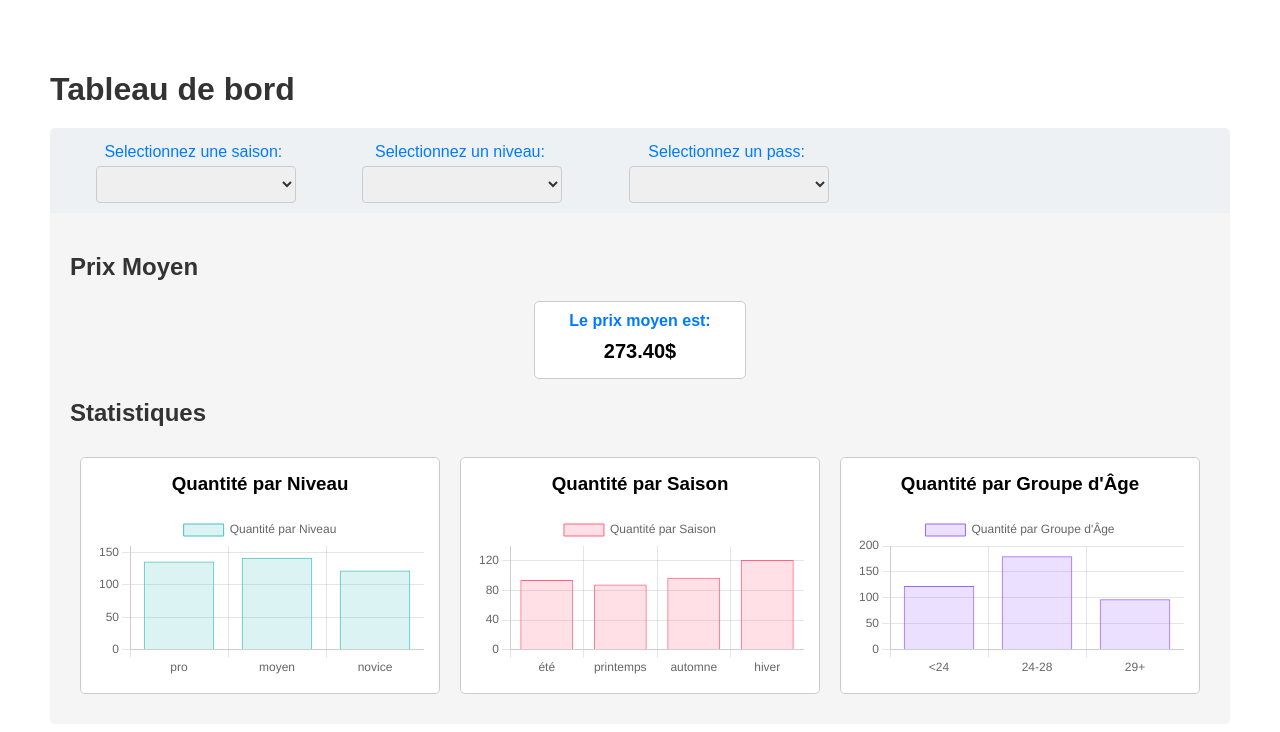
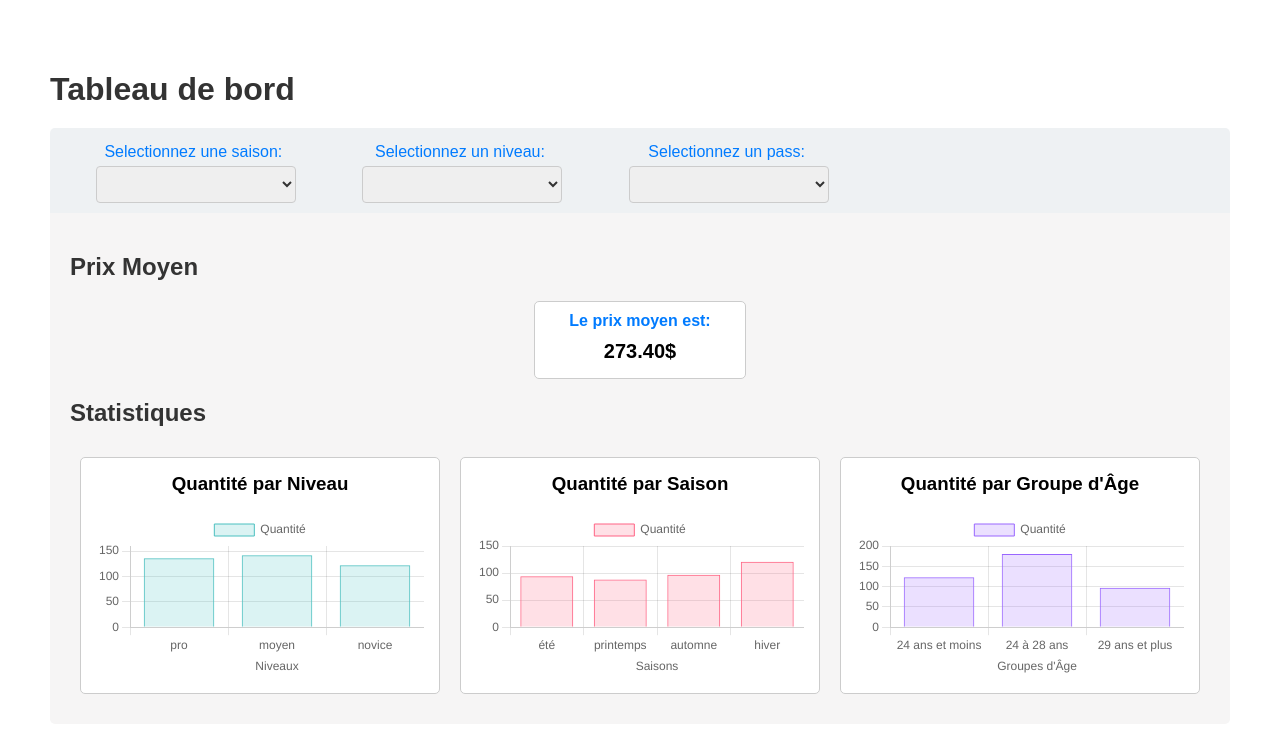
Before and after one commit to GitHubYanis/React-Dashboard, a React (Create React App) app: page / in a window 1280 px wide. Shown: the top 732 px of the page. Built offline with nearby package versions, Linux system fonts and the light colour scheme.

Commit message:
implemented bonus, small bug to be fixed

```diff
--- a/src/components/BarCharts.js
+++ b/src/components/BarCharts.js
@@ -21,13 +21,13 @@ ChartJS.register(
     Legend
 );
 
-const BarCharts = ({ selectedSeason, selectedLevel, selectedPass }) => {
+const BarCharts = ({ selectedSeason, selectedLevel, selectedPass, onSeasonChange, onLevelChange, onPassChange }) => {
     const filteredData = useFilteredData(selectedSeason, selectedLevel, selectedPass);
 
     const organizeChartData = () => {
         const levelData = {};
         const seasonData = {};
-        const ageGroupData = { "<24": 0, "24-28": 0, "29+": 0 };
+        const ageGroupData = { "24 ans et moins": 0, "24 à 28 ans": 0, "29 ans et plus": 0 };
 
         filteredData.forEach(({ niveau, saison, age }) => {
             // Levels data:
@@ -38,11 +38,11 @@ const BarCharts = ({ selectedSeason, selectedLevel, selectedPass }) => {
 
             // Age groups data:
             if (age < 24) {
-                ageGroupData["<24"] += 1;
+                ageGroupData["24 ans et moins"] += 1;
             } else if (age >= 24 && age <= 28) {
-                ageGroupData["24-28"] += 1;
+                ageGroupData["24 à 28 ans"] += 1;
             } else {
-                ageGroupData["29+"] += 1;
+                ageGroupData["29 ans et plus"] += 1;
             }
         });
         return { levelData, seasonData, ageGroupData}
@@ -50,61 +50,92 @@ const BarCharts = ({ selectedSeason, selectedLevel, selectedPass }) => {
 
     const { levelData, seasonData, ageGroupData } = organizeChartData();
 
-    const options = {
+    const generateChartOptions = (xAxisTitle) => ({
         responsive: true,
         plugins: {
             legend: { position: "top" }
         },
-    };
+        scales: {
+            x: {
+                title: {
+                    display: true,
+                    text: xAxisTitle,
+                },
+            }
+        },
+        onClick: (_, elements) => {
+            if(xAxisTitle !== 'Groupe d\'Âge' && elements.length > 0) {
+                const orderedLabels = {
+                    levels: ["pro", "moyen", "novice"],
+                    seasons: ["été", "printemps", "automne", "hiver"]
+                };
+                const clickedElementIndex = elements[0].index;
+
+                let selectedBar;
+                switch (xAxisTitle) {
+                    case 'Saisons':
+                        selectedBar = orderedLabels.seasons[clickedElementIndex];
+                        onSeasonChange(selectedBar);
+                        break;
+                    case 'Niveaux':
+                        selectedBar = orderedLabels.levels[clickedElementIndex];
+                        onLevelChange(selectedBar);
+                        break;
+                    default:
+                        break;
+                }
+            }
+        },
+    });
 
     return (
         <div>
             <h2>Statistiques</h2>
             {filteredData.length > 0 ? (
                 <div className={styles.barChartsContainer}>
-                        <div className={`${styles.chart} ${styles.levelChart}`}>
+                        <div className={styles.chart}>
                             <h3>Quantité par Niveau</h3>
                             <Bar data={{
                                     labels: Object.keys(levelData),
                                     datasets: [{
-                                        label: 'Quantité par Niveau',
+                                        label: 'Quantité',
                                         data: Object.values(levelData),
                                         backgroundColor: 'rgba(75,192,192,0.2)',
                                         borderColor: 'rgba(75,192,192,1)',
                                         borderWidth: 1,
                                     }],
                                 }}
-                                options={options}
+                                options={generateChartOptions('Niveaux')}
                             />
                         </div>
-                    <div className={`${styles.chart} ${styles.seasonChart}`}>
+                    <div className={styles.chart}>
                         <h3>Quantité par Saison</h3>
                         <Bar data={{
                                 labels: Object.keys(seasonData),
                                 datasets: [{
-                                    label: 'Quantité par Saison',
+                                    label: 'Quantité',
                                     data: Object.values(seasonData),
                                     backgroundColor: 'rgba(255,99,132,0.2)',
                                     borderColor: 'rgba(255,99,132,1)',
                                     borderWidth: 1,
                                 }],
                             }}
-                            options={options}
+                            options={generateChartOptions('Saisons')}
                         />
                     </div>
-                    <div className={`${styles.chart} ${styles.ageGroupChart}`}>
+                    <div className={styles.chart}>
                         <h3>Quantité par Groupe d'Âge</h3>
                         <Bar data={{
                                 labels: Object.keys(ageGroupData),
                                 datasets: [{
-                                    label: 'Quantité par Groupe d\'Âge',
+                                    label: 'Quantité',
                                     data: Object.values(ageGroupData),
                                     backgroundColor: 'rgba(153, 102, 255, 0.2)',
                                     borderColor: 'rgba(153, 102, 255, 1)',
                                     borderWidth: 1,
                                 }]
                             }}
-                            options={options}
+                            options={generateChartOptions('Groupes d\'Âge')}
                         />
                     </div>
                 </div>
--- a/src/pages/dashboard.js
+++ b/src/pages/dashboard.js
@@ -43,6 +43,9 @@ const Dashboard = () => {
                 selectedSeason={selectedSeason}
                 selectedLevel={selectedLevel}
                 selectedPass={selectedPass}
+                onSeasonChange={handleSeasonChange}
+                onLevelChange={handleLevelChange}
+                onPassChange={handlePassChange}
                 />
             </div>
         </div>
```
